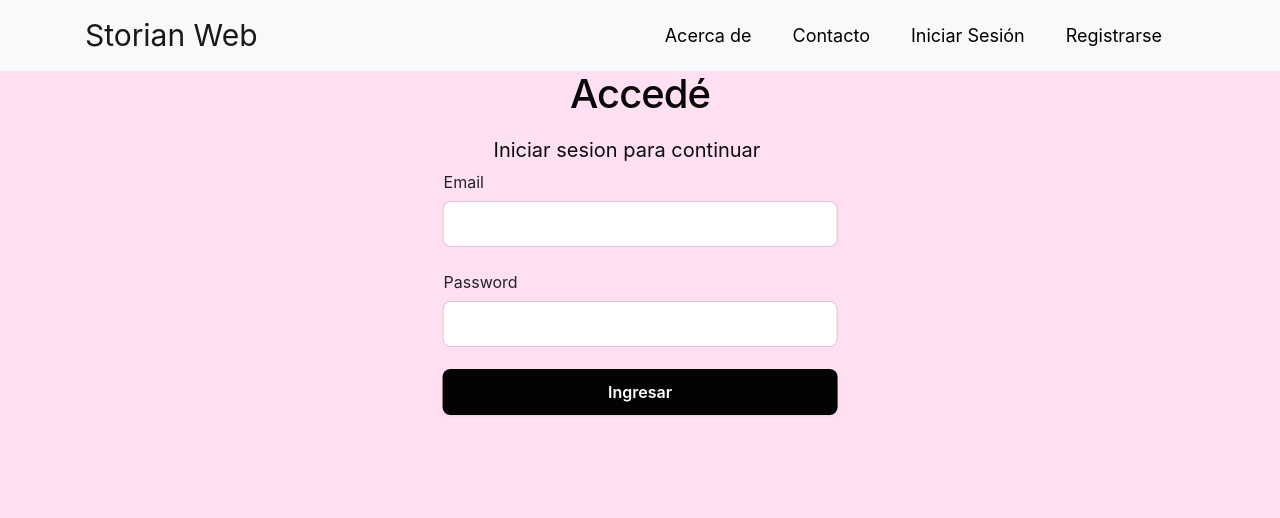
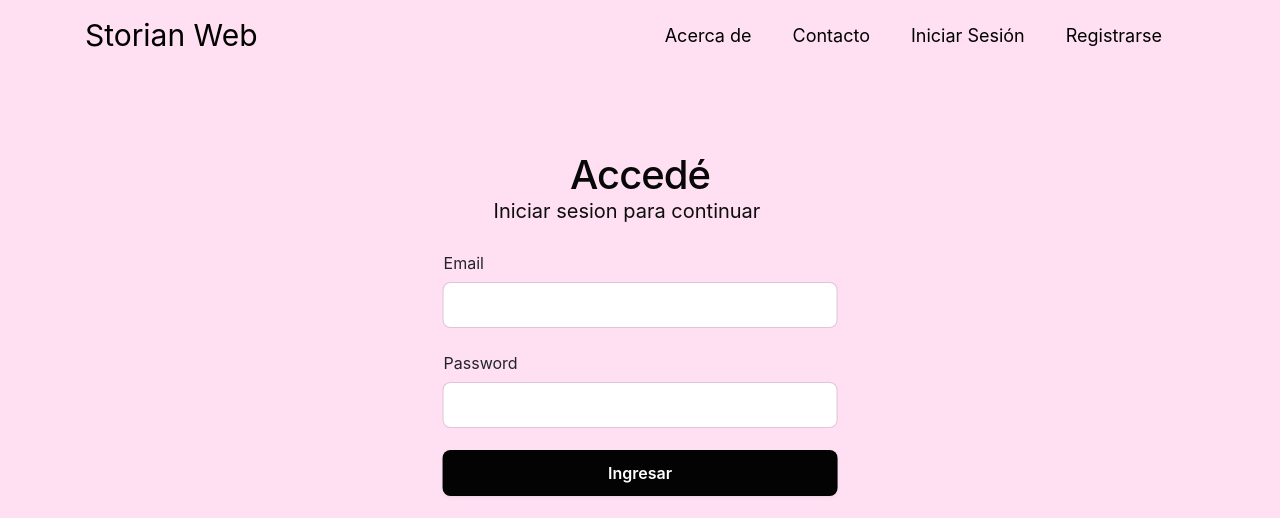
Before and after one commit to ArielitoUV/ProyectoStorianWeb, a Django app: template StorianWeb/core/templates/core/iniciosesion.html in a window 1280 px wide. Shown: the top 518 px of the page. Run offline with Django 4.2, Linux system fonts and the light colour scheme; the template is opened without the code that fills it, so the values that code supplies are empty; some libraries are stand-ins or nearby versions.

Commit message:
cobiosini

```diff
--- a/StorianWeb/core/static/css/styles-ini.css
+++ b/StorianWeb/core/static/css/styles-ini.css
@@ -1,4 +1,20 @@
+/* Estilo personalizado para hacer la barra de navegación transparente */
+.navbar {
+  background-color: transparent !important;
+  box-shadow: none !important;
+}
 
+.navbar a.navbar-brand {
+  color: #000000 !important; /* Cambia el color del texto del logotipo a blanco */
+}
+
+.navbar .navbar-nav .nav-link {
+  color: #fff !important; /* Cambia el color del texto de las opciones de navegación a blanco */
+}
+
+.navbar-toggler-icon {
+  background-color: #fff !important; /* Cambia el color del icono del botón de navegación a blanco */
+}
 background-image {
   background-size: cover;
   background-repeat: no-repeat;
@@ -53,9 +69,9 @@ body {
   .login-root {
     background: #fff;
     display: flex;
-    justify-content: column; /* Centrar horizontalmente */
+    flex-direction: column; /* Columna para centrar verticalmente */
     align-items: center; /* Centrar verticalmente */
-    justify-content: center;
+    justify-content: center; /* Centrar horizontalmente */
     min-height: 90vh;
   }
 
@@ -74,9 +90,8 @@ body {
     -ms-flex-pack: center;
     justify-content: center;
     text-align: center;
-    margin-top: -1px; /* Ajusta el valor negativo para compensar la posición del span */
-    left: 90px;
-}
+    margin-top: 80px; /* Mueve el elemento hacia abajo */
+  }
 
   /*Iniciar sesion*/
   span {
@@ -85,8 +100,8 @@ body {
     line-height: 20px;
     color: #0d0d0e;
     position: relative;
-    top: -10px; /* Ajusta el valor según sea necesario para subir el elemento */
-    left: 50px;
+    top: -30px; /* Mueve el elemento hacia abajo */
+    left: 50px; /* Mueve el elemento hacia el lado derecho */
   }
 
   /*tamaño */
--- a/StorianWeb/core/templates/core/iniciosesion.html
+++ b/StorianWeb/core/templates/core/iniciosesion.html
@@ -35,12 +35,6 @@
         </div>
       </nav>
 
-</body>
-</html>
-
-
-
-
       <div class="box-root padding-top--24 flex-flex flex-direction--column" style="flex-grow: 1; z-index: 9;">
         <div class="box-root padding-top--48 padding-bottom--24 flex-flex flex-justifyContent--center">
           <h1><a href="/" rel="dofollow">Accedé</a></h1>
```
Lines whose indentation alone changed are shown as unchanged.
